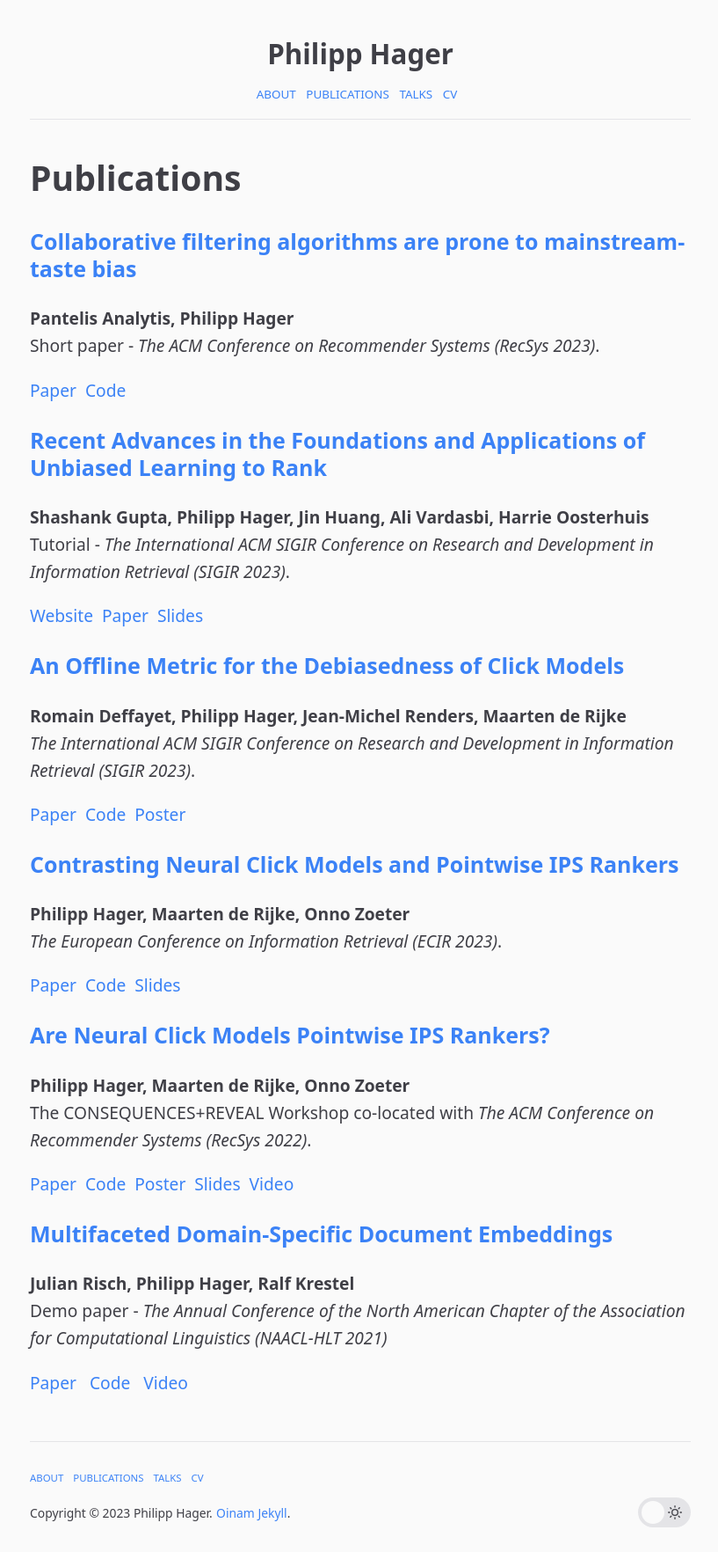
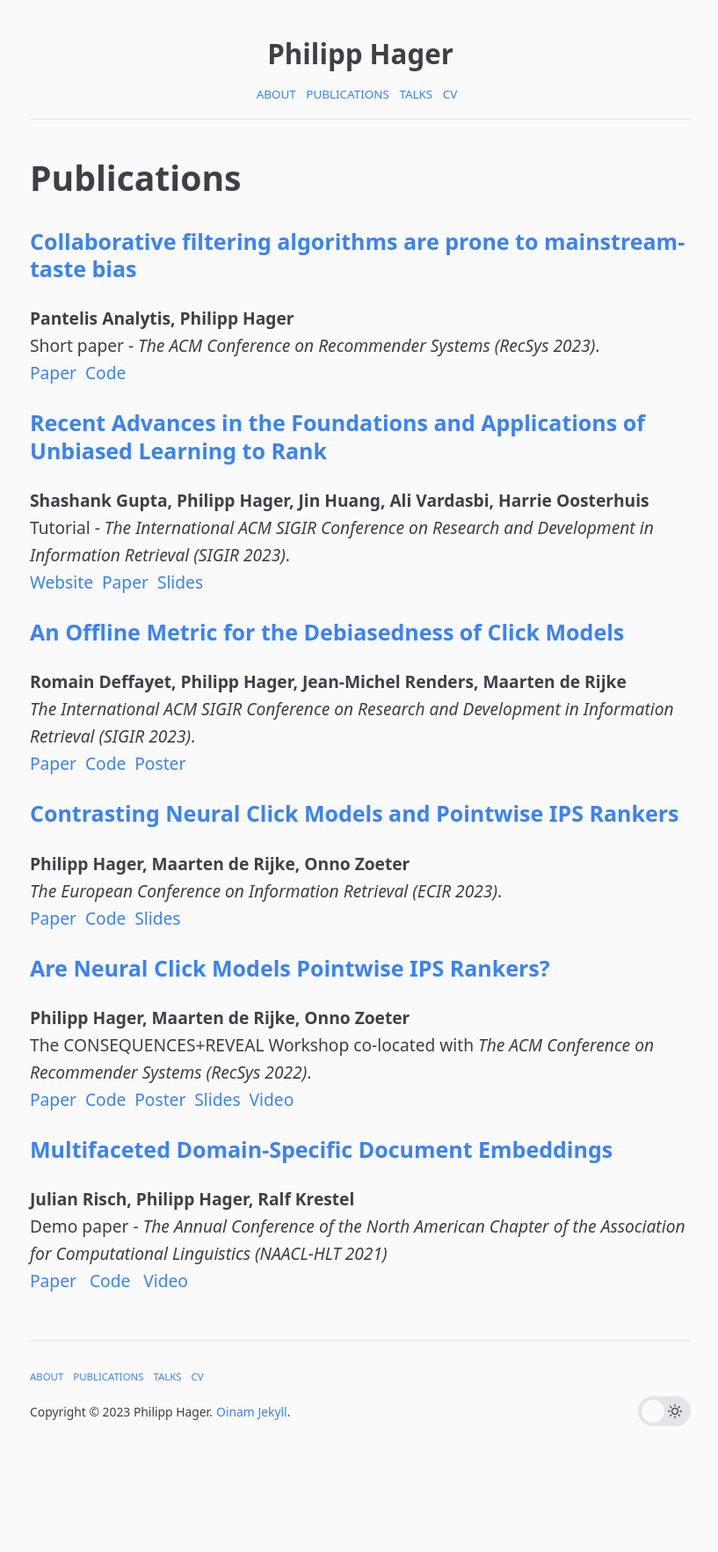
Before and after one commit to philipphager/philipphager.github.io, a Jekyll site: the page built from publications.md, in a window 1280 px wide. Shown: the whole page at 88% size, without its empty margins (230-1047 px from the left). Built offline with Jekyll 4.4.1, drawn with Linux system fonts in a browser that asks for light colours; after the commit the page ends 1649 px from its top, so only the background shows below that.

Commit message:
Update format

```diff
--- a/publications.md
+++ b/publications.md
@@ -6,16 +6,14 @@ permalink: /publications/
 
 ### [Collaborative filtering algorithms are prone to mainstream-taste bias](/assets/papers/2023-recsys-mainstream-taste.pdf)
 **Pantelis Analytis, Philipp Hager**\
-Short paper - *The ACM Conference on Recommender Systems (RecSys 2023)*.
-
+Short paper - *The ACM Conference on Recommender Systems (RecSys 2023)*.\\
 [Paper](/assets/papers/2023-recsys-mainstream-taste.pdf)
 &nbsp;[Code](https://github.com/philipphager/recsys-mainstream-taste-bias)
 
 
 ### [Recent Advances in the Foundations and Applications of Unbiased Learning to Rank](https://sites.google.com/view/sigir-2023-tutorial-ultr)
 **Shashank Gupta, Philipp Hager, Jin Huang, Ali Vardasbi, Harrie Oosterhuis**\
-Tutorial - *The International ACM SIGIR Conference on Research and Development in Information Retrieval (SIGIR 2023)*.
-
+Tutorial - *The International ACM SIGIR Conference on Research and Development in Information Retrieval (SIGIR 2023)*.\\
 [Website](https://sites.google.com/view/sigir-2023-tutorial-ultr)
 &nbsp;[Paper](/assets/tutorials/2023-sigir-ultr-tutorial.pdf)
 &nbsp;[Slides](https://docs.google.com/presentation/d/1NdhDEn8xKPQO-J0YiF6KPKP20CiNLctF7krrGldEywY/present)
@@ -23,8 +21,7 @@ Tutorial - *The International ACM SIGIR Conference on Research and Development i
 
 ### [An Offline Metric for the Debiasedness of Click Models](/assets/papers/2023-sigir-debiasedness.pdf)
 **Romain Deffayet, Philipp Hager, Jean-Michel Renders, Maarten de Rijke**\
-*The International ACM SIGIR Conference on Research and Development in Information Retrieval (SIGIR 2023)*.
-
+*The International ACM SIGIR Conference on Research and Development in Information Retrieval (SIGIR 2023)*.\\
 [Paper](/assets/papers/2023-sigir-debiasedness.pdf)
 &nbsp;[Code](https://github.com/philipphager/sigir-cmip)
 &nbsp;[Poster](/assets/posters/2023-sigir-debiasedness.pdf)
@@ -32,8 +29,7 @@ Tutorial - *The International ACM SIGIR Conference on Research and Development i
 
 ### [Contrasting Neural Click Models and Pointwise IPS Rankers](/assets/papers/2023-ecir-cm-vs-ips.pdf)
 **Philipp Hager, Maarten de Rijke, Onno Zoeter**\
-*The European Conference on Information Retrieval (ECIR 2023)*.
-
+*The European Conference on Information Retrieval (ECIR 2023)*.\\
 [Paper](/assets/papers/2023-ecir-cm-vs-ips.pdf)
 &nbsp;[Code](https://github.com/philipphager/ultr-cm-vs-ips)
 &nbsp;[Slides](/assets/slides/2023-ecir-cm-vs-ips.pdf)
@@ -41,8 +37,7 @@ Tutorial - *The International ACM SIGIR Conference on Research and Development i
 
 ### [Are Neural Click Models Pointwise IPS Rankers?](/assets/papers/2022-cm-vs-ips.pdf)
 **Philipp Hager, Maarten de Rijke, Onno Zoeter**\
-The CONSEQUENCES+REVEAL Workshop co-located with *The ACM Conference on Recommender Systems (RecSys 2022)*.
-
+The CONSEQUENCES+REVEAL Workshop co-located with *The ACM Conference on Recommender Systems (RecSys 2022)*.\\
 [Paper](/assets/papers/2022-cm-vs-ips.pdf)
 &nbsp;[Code](https://github.com/philipphager/ultr-cm-vs-ips)
 &nbsp;[Poster](/assets/posters/2022-cm-vs-ips.pdf)
@@ -52,8 +47,7 @@ The CONSEQUENCES+REVEAL Workshop co-located with *The ACM Conference on Recommen
 
 ###  [Multifaceted Domain-Specific Document Embeddings](https://aclanthology.org/2021.naacl-demos.9/)
 **Julian Risch, Philipp Hager, Ralf Krestel**\
-Demo paper - *The Annual Conference of the North American Chapter of the Association for Computational Linguistics (NAACL-HLT 2021)*
-
+Demo paper - *The Annual Conference of the North American Chapter of the Association for Computational Linguistics (NAACL-HLT 2021)*\\
 [Paper](https://hpi.de/fileadmin/user_upload/fachgebiete/naumann/people/risch/risch2021multifaceted.pdf)
 &nbsp; [Code](https://github.com/philipphager/faceted-domain-encoder)
 &nbsp; [Video](https://www.youtube.com/watch?v=HHcsX2clEwg)
```
Also changed, not shown: index.md (+12 -12 lines).
